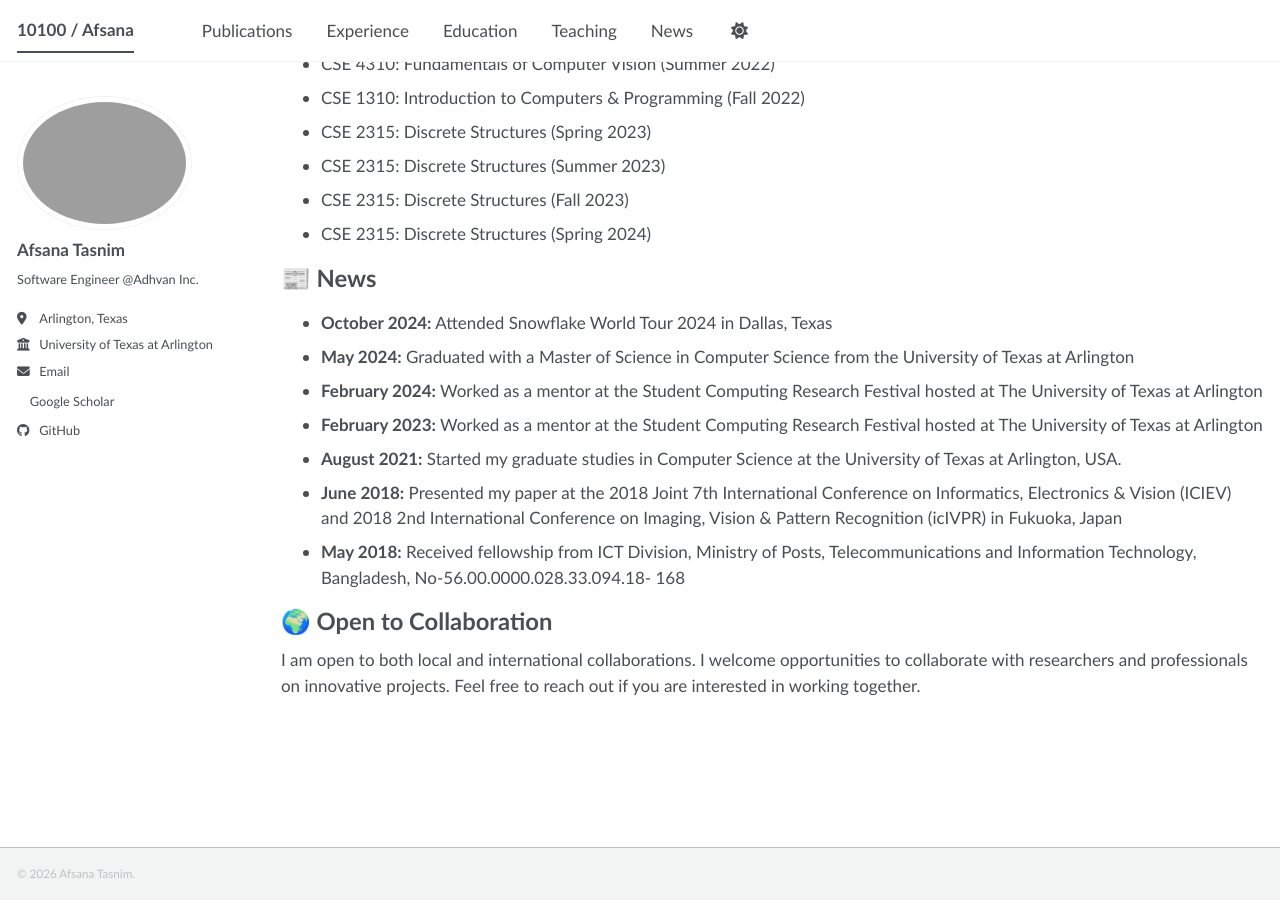
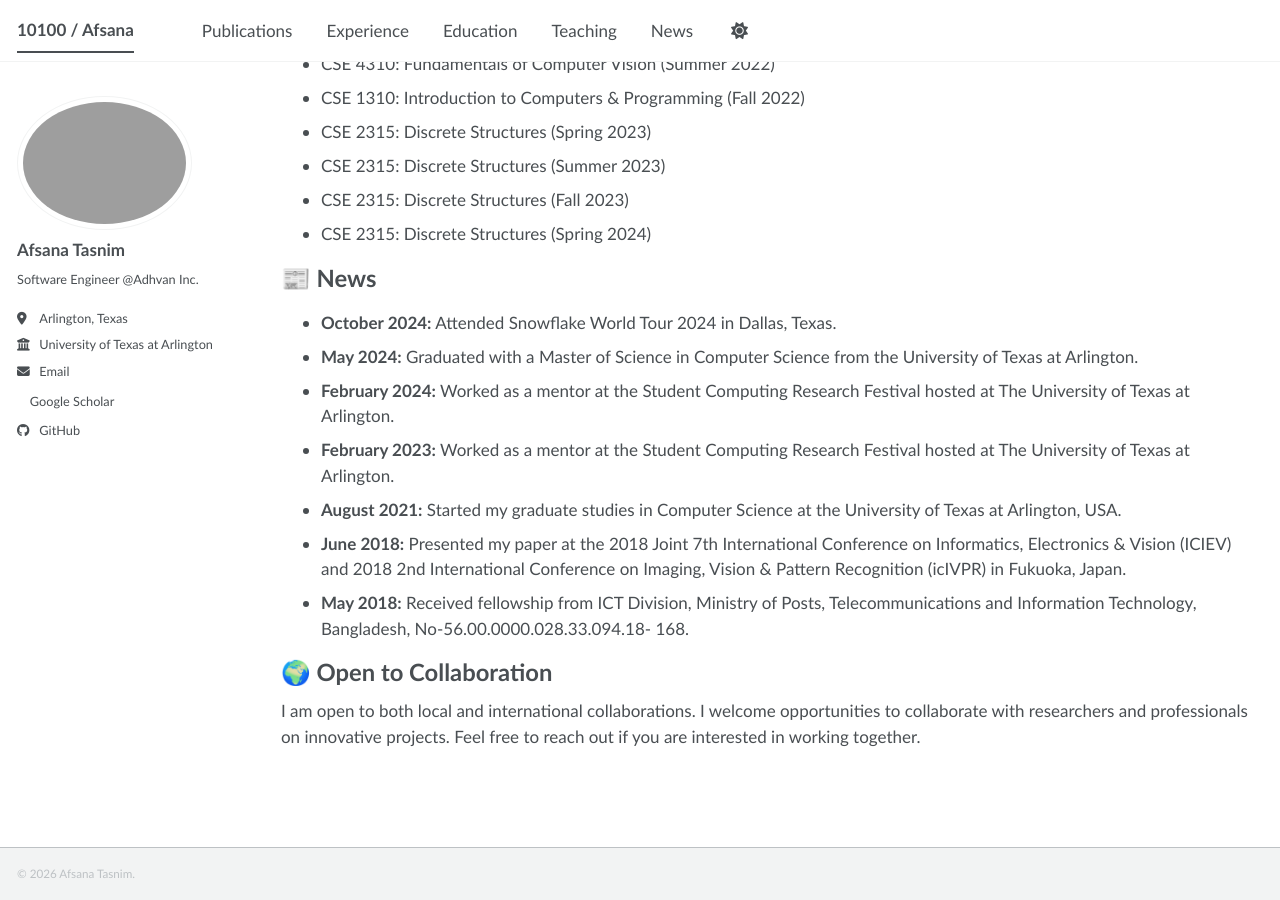
Before and after one commit to AfsanaTasnim/AfsanaTasnim.github.io, a Jekyll site: the page built from _pages/about.md, in a window 1280 px wide and 900 px high, scrolled down 1007 px. Built offline with Jekyll 4.4.1, drawn with Linux system fonts in a browser that asks for light colours; a style sheet for code colours, icons or effects is not loaded.

```diff
--- a/_pages/about.md
+++ b/_pages/about.md
@@ -61,13 +61,13 @@ I have published one peer-reviewed research paper, which has received [3](https:
 - CSE 2315: Discrete Structures (Spring 2024)
 
 <h1 id="news" style="scroll-margin-top: 80px;">📰 News</h1>
-- **October 2024:** Attended Snowflake World Tour 2024 in Dallas, Texas
-- **May 2024:** Graduated with a Master of Science in Computer Science from the University of Texas at Arlington
-- **February 2024:** Worked as a mentor at the Student Computing Research Festival hosted at The University of Texas at Arlington
-- **February 2023:** Worked as a mentor at the Student Computing Research Festival hosted at The University of Texas at Arlington
+- **October 2024:** Attended Snowflake World Tour 2024 in Dallas, Texas.
+- **May 2024:** Graduated with a Master of Science in Computer Science from the University of Texas at Arlington.
+- **February 2024:** Worked as a mentor at the Student Computing Research Festival hosted at The University of Texas at Arlington.
+- **February 2023:** Worked as a mentor at the Student Computing Research Festival hosted at The University of Texas at Arlington.
 - **August 2021:** Started my graduate studies in Computer Science at the University of Texas at Arlington, USA.
-- **June 2018:** Presented my paper at the 2018 Joint 7th International Conference on Informatics, Electronics & Vision (ICIEV) and 2018 2nd International Conference on Imaging, Vision & Pattern Recognition (icIVPR) in Fukuoka, Japan
--  **May 2018:** Received fellowship from ICT Division, Ministry of Posts, Telecommunications and Information Technology, Bangladesh, No-56.00.0000.028.33.094.18- 168
+- **June 2018:** Presented my paper at the 2018 Joint 7th International Conference on Informatics, Electronics & Vision (ICIEV) and 2018 2nd International Conference on Imaging, Vision & Pattern Recognition (icIVPR) in Fukuoka, Japan.
+-  **May 2018:** Received fellowship from ICT Division, Ministry of Posts, Telecommunications and Information Technology, Bangladesh, No-56.00.0000.028.33.094.18- 168.
 
 # 🌍 Open to Collaboration
 I am open to both local and international collaborations. I welcome opportunities to collaborate with researchers and professionals on innovative projects. Feel free to reach out if you are interested in working together.
```
